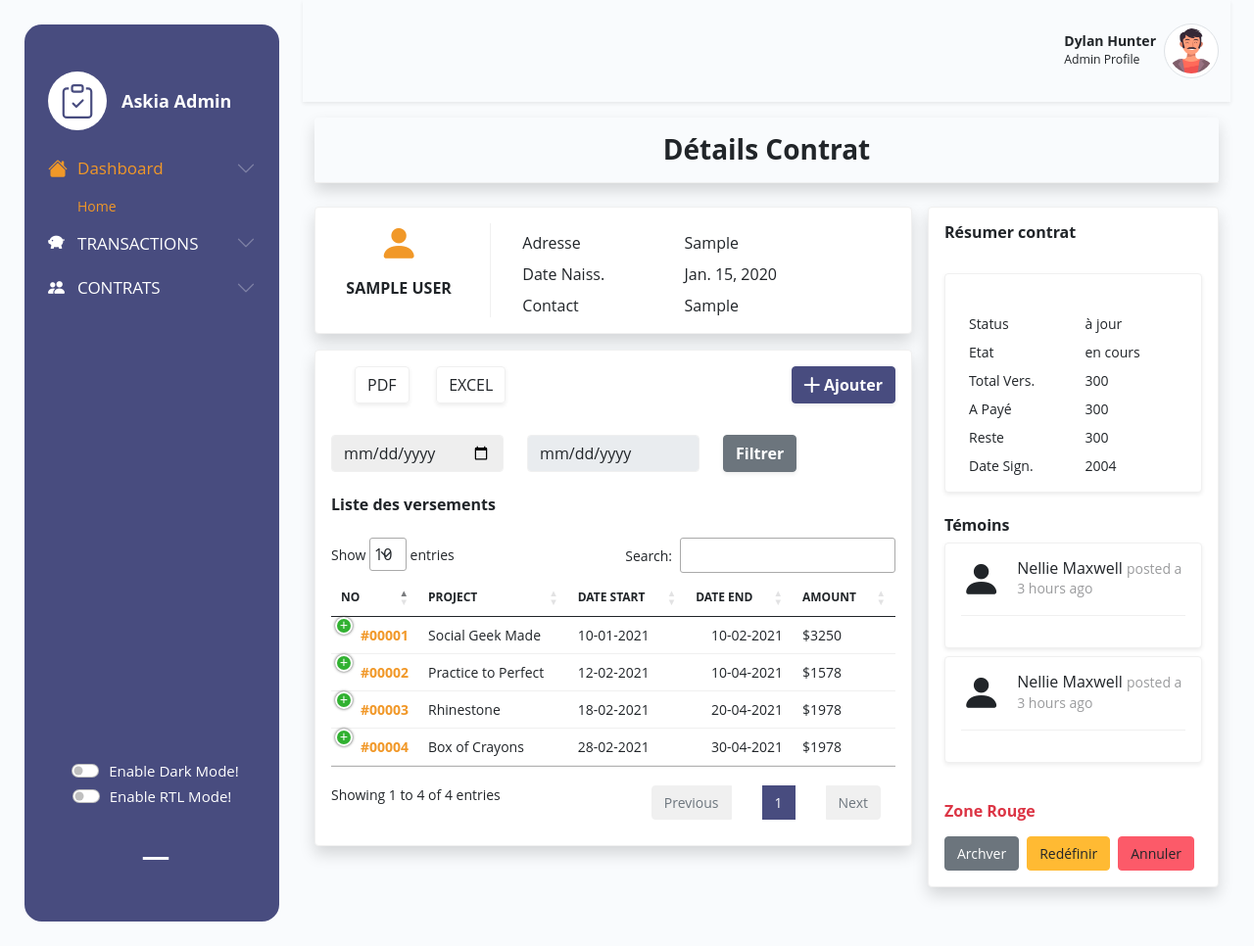
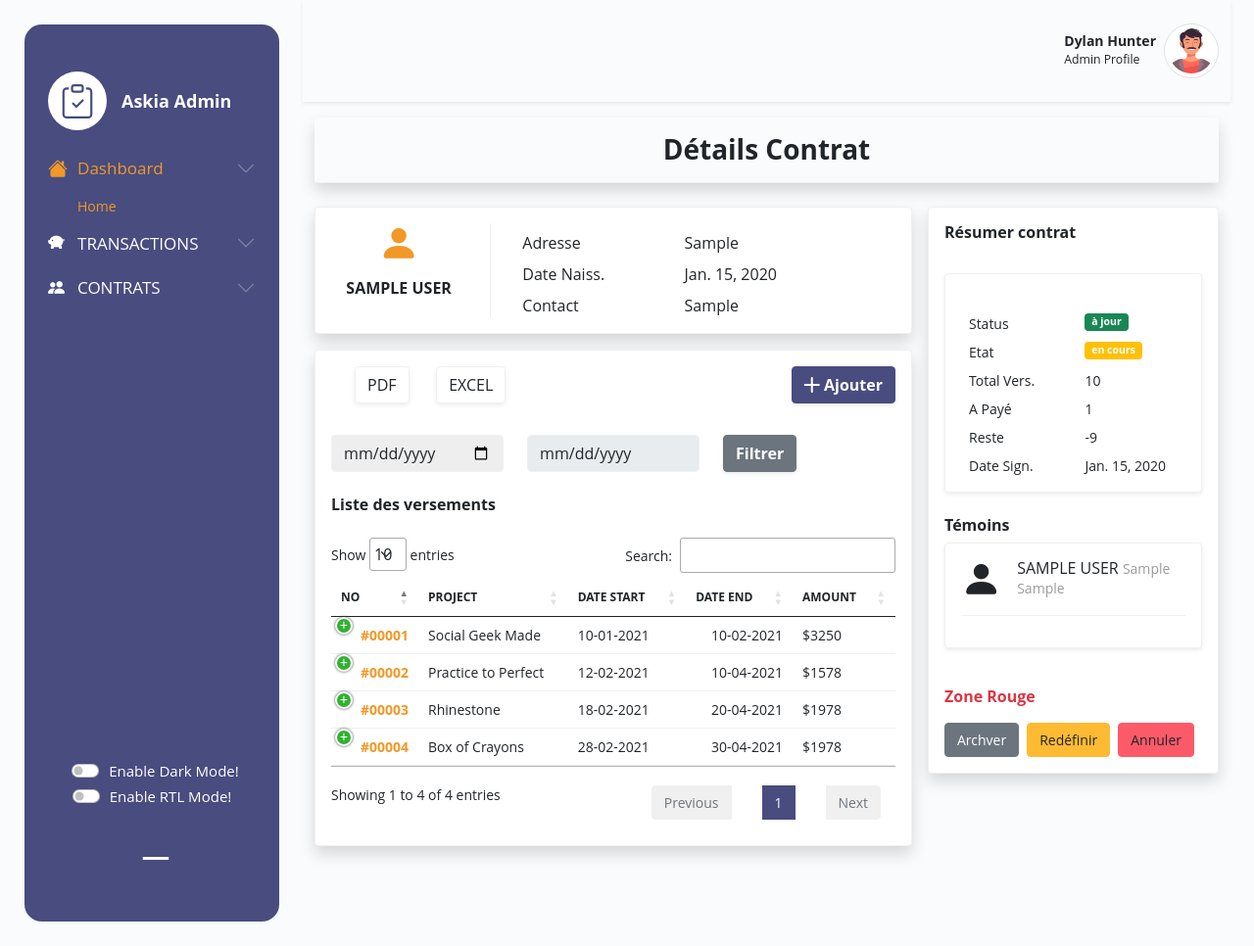
Before and after one commit to Fayssol/credit-bail, a Django app: page /detail_contrat/1/ in a window 1280 px wide. Shown: the whole page at 98% size. Run offline with Django 5.2, Linux system fonts and the light colour scheme; tables that the repository leaves empty hold one stand-in row (values such as "Sample post"); some libraries are stand-ins or nearby versions; some web fonts are replaced.

Commit message:
detail contrat ui

```diff
--- a/askia_solution/askia_admin/templates/contrats/detail_contrat.html
+++ b/askia_solution/askia_admin/templates/contrats/detail_contrat.html
@@ -242,20 +242,28 @@
                                             </div>
                                             <div class="col-6">
                                                 <div class="d-flex align-items-center">
-                                                    <!-- <i class="icofont-sand-clock"></i> -->
-                                                    <span class="ms-2">à jour</span>
+                                                    {% if contrat.status == "A_JOUR" %}
+                                                    <span class="ms-2 badge bg-success">à jour</span>
+                                                    {% else %}
+                                                    <span class="ms-2 badge bg-danger">à jour</span>
+                                                    {% endif %}
                                                 </div>
                                             </div>
                                             <div class="col-6">
                                                 <div class="d-flex align-items-center">
-                                                    <!-- <i class="icofont-group-students "></i> -->
+
                                                     <span class="ms-2">Etat</span>
                                                 </div>
                                             </div>
                                             <div class="col-6">
                                                 <div class="d-flex align-items-center">
-                                                    <!-- <i class="icofont-ui-text-chat"></i> -->
-                                                    <span class="ms-2">en cours</span>
+                                                   {% if contrat.etat == "TERMINE" %}
+                                                    <span class="ms-2 badge bg-success">terminé</span>
+                                                    {% elif contrat.etat == "ANNULE" %}
+                                                    <span class="ms-2 badge bg-danger">annulé</span>
+                                                    {% else %}
+                                                    <span class="ms-2 badge bg-warning">en cours</span>
+                                                    {% endif %}
                                                 </div>
                                             </div>
 
@@ -267,8 +275,12 @@
                                             </div>
                                             <div class="col-6">
                                                 <div class="d-flex align-items-center">
-                                                    <!-- <i class="icofont-ui-text-chat"></i> -->
-                                                    <span class="ms-2">300</span>
+                                                    {% if boolle %}
+                                                    <span class="ms-2">{{ contrat.versement_set.last.montant_total_paye }}</span>
+                                                     {% else %}
+                                                    <span class="ms-2">0.0 CFA</span>
+                                                     {% endif %}
+
                                                 </div>
                                             </div>
 
@@ -280,8 +292,7 @@
                                             </div>
                                             <div class="col-6">
                                                 <div class="d-flex align-items-center">
-                                                    <!-- <i class="icofont-ui-text-chat"></i> -->
-                                                    <span class="ms-2">300</span>
+                                                    <span class="ms-2">{{contrat.montant_contrat}}</span>
                                                 </div>
                                             </div>
 
@@ -294,7 +305,8 @@
                                             <div class="col-6">
                                                 <div class="d-flex align-items-center">
                                                     <!-- <i class="icofont-ui-text-chat"></i> -->
-                                                    <span class="ms-2">300</span>
+                                                    <span class="ms-2">{{ reste }} </span>
+
                                                 </div>
                                             </div>
 
@@ -307,7 +319,7 @@
                                             <div class="col-6">
                                                 <div class="d-flex align-items-center">
                                                     <!-- <i class="icofont-ui-text-chat"></i> -->
-                                                    <span class="ms-2">2004</span>
+                                                    <span class="ms-2">{{contrat.date_contrat}}</span>
                                                 </div>
                                             </div>
 
@@ -331,36 +343,20 @@
                         <div class='col-xxl-12 col-xl-12 col-lg-12 col-md-12 col-sm-12 mt-4' >
                             <h6 class="mb-2 fw-bold ">Témoins</h6>
                             <ul class="list-unstyled res-set">
+                                {% for temoin in contrat.temoin_set.all %}
                                 <li class="card mb-2 shadow-sm">
                                     <div class="card-body">
                                         <div class="d-flex mb-3 pb-3 border-bottom">
                                             <i class="bi bi-person-fill fs-1 text-dark"></i>
                                             <div class="flex-fill ms-3 text-truncate">
-                                                <h6 class="mb-0"><span>Nellie Maxwell</span> <span class="text-muted small">posted a status</span></h6>
-                                                <span class="text-muted">3 hours ago</span>
+                                                <h6 class="mb-0"><span>{{ temoin.nom | upper }}</span> <span class="text-muted small">{{temoin.contact}}</span></h6>
+                                                <span class="text-muted">{{temoin.adresse}}</span>
                                             </div>
                                         </div>
 
                                     </div>
                                 </li>
-
-
-                                <li class="dd-item">
-                                    <ul class="list-unstyled res-set">
-                                        <li class="card mb-2 shadow-sm">
-                                            <div class="card-body">
-                                                <div class="d-flex mb-3 pb-3 border-bottom">
-                                                    <i class="bi bi-person-fill fs-1 text-dark"></i>
-                                                    <div class="flex-fill ms-3 text-truncate">
-                                                        <h6 class="mb-0"><span>Nellie Maxwell</span> <span class="text-muted small">posted a status</span></h6>
-                                                        <span class="text-muted">3 hours ago</span>
-                                                    </div>
-                                                </div>
-
-                                            </div>
-                                        </li>
-
-
+                                {%endfor%}
 
                             </ul>
 
--- a/askia_solution/askia_admin/vues/client_views.py
+++ b/askia_solution/askia_admin/vues/client_views.py
@@ -117,8 +117,13 @@ def update_contrat(request,id):
 
 def detail_contrat(request,id):
     contrat=Contrat.objects.get(pk=id)
-
-    return render(request,"contrats/detail_contrat.html",{"contrat":contrat})
+    if contrat.versement_set.all().last() is not None:
+        reste = contrat.montant_contrat - contrat.versement_set.all().last().montant_total_paye
+        boolle = True
+    else:
+        reste = contrat.montant_contrat
+        boolle = False
+    return render(request,"contrats/detail_contrat.html",{"contrat":contrat, "reste":reste, "boolle":boolle})
 
 @csrf_protect
 def contrat_view(request):
```
